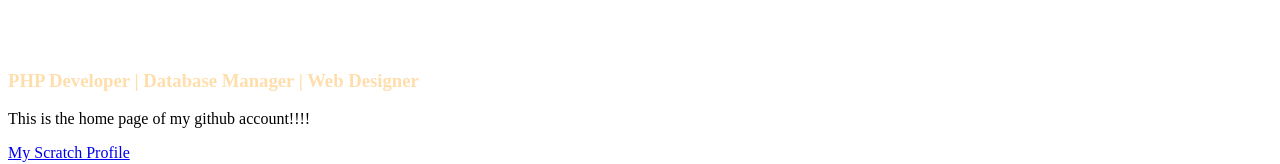
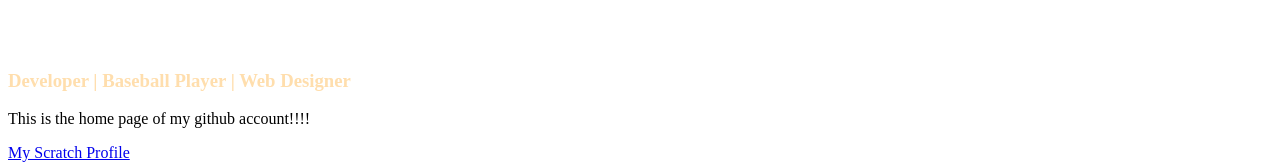
Before and after one commit to LawBreaker29/lawbreaker29.github.io, a plain HTML site: page index.html in a window 1280 px wide. Shown: the part 148-312 px from the top of the page. Drawn offline with Linux system fonts and the light colour scheme.

Commit message:
Update index.html

```diff
--- a/index.html
+++ b/index.html
@@ -5,7 +5,7 @@
         <div class="row banner">
          <div class="banner-text">
             <h1 class="responsive-headline">Hello Everyone!</h1>
-            <h3> <h2 class="responsive-headline" style="color:plum;">It's me LawBreaker </h2><br><br><br><br><h3 style="color:navajowhite;"><span>PHP Developer</span> | <span>Database Manager</span> | <span>Web Designer</span></h3>
+            <h3> <h2 class="responsive-headline" style="color:plum;">It's me LawBreaker </h2><br><br><br><br><h3 style="color:navajowhite;"><span>Developer</span> | <span>Baseball Player</span> | <span>Web Designer</span></h3>
             <!--<a class="smoothscroll" href="#about">Start scrolling</a> to learn more <a class="smoothscroll" href="#about">about me</a>.</h3>
             <hr />-->
 
```
